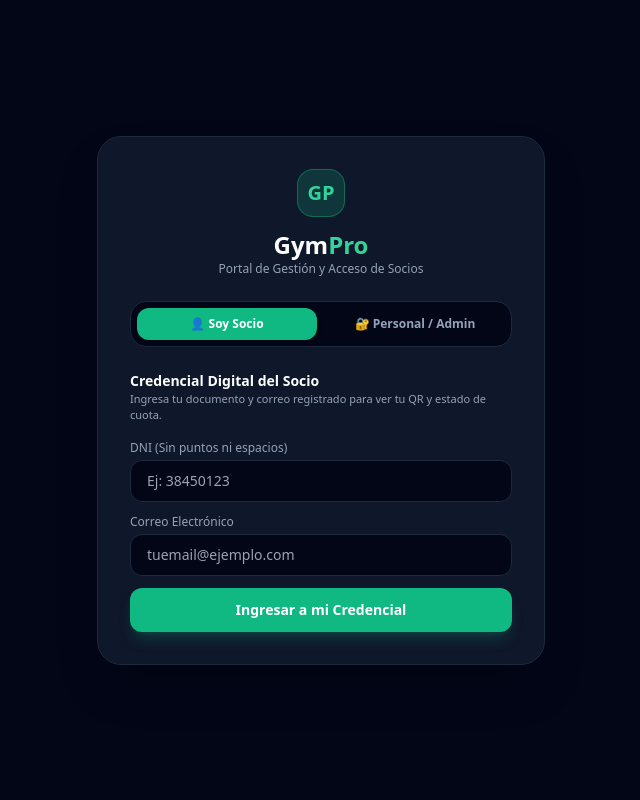
After one commit to SirPinion1988/gym-system, a FastAPI app: template templates/login_hub.html in a window 1280 px wide. The commit adds this page. Shown: the whole page, without its empty margins (319-959 px from the left). Run offline with FastAPI, Linux system fonts and the light colour scheme; the template is opened without the code that fills it, so the values that code supplies are empty; some libraries are stand-ins or nearby versions.

Commit message:
feat: login unificado socio/admin y gestion de operadores por rol

```diff
--- a/app/main.py
+++ b/app/main.py
@@ -12,7 +12,7 @@ from fastapi import FastAPI, Depends, Request, Form, HTTPException, status, Resp
 from fastapi.responses import HTMLResponse, RedirectResponse, JSONResponse, Response
 from fastapi.staticfiles import StaticFiles
 from fastapi.templating import Jinja2Templates
-from sqlalchemy.orm import Session
+from sqlalchemy.orm import Session, joinedload
 from sqlalchemy import func
 
 import mercadopago
@@ -20,12 +20,10 @@ import mercadopago
 from .database import engine, Base, get_db
 from . import models, auth, billing
 
-# Creación de tablas
 Base.metadata.create_all(bind=engine)
 
 app = FastAPI(title="Sistema de Gestión de Gimnasio - GymPro")
 
-# Inicialización SDK Mercado Pago
 MP_ACCESS_TOKEN = os.getenv("MP_ACCESS_TOKEN", "TEST-0000000000000000-000000-00000000000000000000000000000000-000000000")
 mp_sdk = mercadopago.SDK(MP_ACCESS_TOKEN)
 APP_PUBLIC_URL = os.getenv("APP_PUBLIC_URL", "https://gimnasio-app-0qhn.onrender.com")
@@ -78,7 +76,7 @@ def startup_db_init():
             db.add(admin_user)
             db.commit()
         else:
-            admin.password_hash = auth.hash_password("admin123")
+            admin.rol = "ADMIN"
             admin.activo = True
             db.commit()
 
@@ -147,22 +145,23 @@ def procesar_factura_y_mail(socio_id: int, pago_id: int, monto: float, concepto:
         db.close()
 
 
-# --- AUTENTICACIÓN ---
+# --- PÁGINA PRINCIPAL Y LOGIN DUAL ---
 
 @app.get("/", response_class=HTMLResponse)
-def index(request: Request, user: Optional[models.UsuarioSistema] = Depends(auth.get_current_user)):
-    if not user:
-        return RedirectResponse(url="/login", status_code=status.HTTP_302_FOUND)
-    return RedirectResponse(url="/dashboard", status_code=status.HTTP_302_FOUND)
+def index_hub(request: Request, user: Optional[models.UsuarioSistema] = Depends(auth.get_current_user)):
+    if user:
+        return RedirectResponse(url="/dashboard", status_code=status.HTTP_302_FOUND)
+    return templates.TemplateResponse(request=request, name="login_hub.html", context={"error_admin": None, "error_socio": None})
 
 
 @app.get("/login", response_class=HTMLResponse)
 def login_view(request: Request):
-    return templates.TemplateResponse(request=request, name="login.html", context={"error": None})
+    return RedirectResponse(url="/", status_code=status.HTTP_302_FOUND)
 
 
-@app.post("/login")
-def login_action(
+# 1. Login Administrativo (Usuario y Contraseña)
+@app.post("/login/admin")
+def login_admin_action(
     request: Request,
     response: Response,
     username: str = Form(...),
@@ -171,7 +170,7 @@ def login_action(
 ):
     user = db.query(models.UsuarioSistema).filter(models.UsuarioSistema.username == username.strip()).first()
     if not user or not auth.verify_password(password, user.password_hash) or not user.activo:
-        return templates.TemplateResponse(request=request, name="login.html", context={"error": "Usuario o contraseña inválidos."})
+        return templates.TemplateResponse(request=request, name="login_hub.html", context={"error_admin": "Credenciales inválidas o cuenta inactiva.", "error_socio": None})
 
     token = auth.create_access_token(data={"sub": user.username, "rol": user.rol})
     resp = RedirectResponse(url="/dashboard", status_code=status.HTTP_302_FOUND)
@@ -179,11 +178,92 @@ def login_action(
     return resp
 
 
+# 2. Login de Socios (DNI y Correo Electrónico)
+@app.post("/login/socio")
+def login_socio_action(
+    request: Request,
+    dni: str = Form(...),
+    email: str = Form(...),
+    db: Session = Depends(get_db)
+):
+    socio = db.query(models.Socio).filter(
+        models.Socio.dni == dni.strip(),
+        models.Socio.email == email.strip().lower()
+    ).first()
+
+    if not socio:
+        return templates.TemplateResponse(request=request, name="login_hub.html", context={"error_socio": "DNI o correo no coinciden con nuestros registros.", "error_admin": None})
+
+    return RedirectResponse(url=f"/socio/credencial/{socio.id}", status_code=status.HTTP_302_FOUND)
+
+
 @app.get("/logout")
 def logout():
-    resp = RedirectResponse(url="/login", status_code=status.HTTP_302_FOUND)
+    resp = RedirectResponse(url="/", status_code=status.HTTP_302_FOUND)
     resp.delete_cookie("access_token")
     return resp
+
+
+# --- GESTIÓN DE USUARIOS DEL SISTEMA (EXCLUSIVO ADMIN GENERAL) ---
+
+@app.get("/usuarios", response_class=HTMLResponse)
+def usuarios_sistema_view(
+    request: Request,
+    user: Optional[models.UsuarioSistema] = Depends(auth.get_current_user),
+    db: Session = Depends(get_db)
+):
+    if not user:
+        return RedirectResponse(url="/", status_code=status.HTTP_302_FOUND)
+    if user.rol != "ADMIN":
+        raise HTTPException(status_code=403, detail="Acceso denegado: solo el Administrador General puede gestionar cuentas.")
+
+    usuarios = db.query(models.UsuarioSistema).order_by(models.UsuarioSistema.id.asc()).all()
+    return templates.TemplateResponse(request=request, name="usuarios.html", context={"user": user, "usuarios": usuarios})
+
+
+@app.post("/usuarios/crear")
+def crear_usuario_sistema(
+    nombre: str = Form(...),
+    username: str = Form(...),
+    password: str = Form(...),
+    rol: str = Form("OPERADOR"),
+    user: Optional[models.UsuarioSistema] = Depends(auth.get_current_user),
+    db: Session = Depends(get_db)
+):
+    if not user or user.rol != "ADMIN":
+        raise HTTPException(status_code=403, detail="Acceso denegado.")
+
+    existe = db.query(models.UsuarioSistema).filter_by(username=username.strip()).first()
+    if existe:
+        raise HTTPException(status_code=400, detail="El nombre de usuario ya está en uso.")
+
+    nuevo_usuario = models.UsuarioSistema(
+        nombre=nombre.strip(),
+        username=username.strip(),
+        password_hash=auth.hash_password(password),
+        rol=rol,
+        activo=True
+    )
+    db.add(nuevo_usuario)
+    db.commit()
+    return RedirectResponse(url="/usuarios", status_code=status.HTTP_302_FOUND)
+
+
+@app.post("/usuarios/toggle-estado/{usuario_id}")
+def toggle_estado_usuario(
+    usuario_id: int,
+    user: Optional[models.UsuarioSistema] = Depends(auth.get_current_user),
+    db: Session = Depends(get_db)
+):
+    if not user or user.rol != "ADMIN":
+        raise HTTPException(status_code=403)
+    target = db.query(models.UsuarioSistema).get(usuario_id)
+    if not target or target.id == user.id:
+        raise HTTPException(status_code=400, detail="No puedes desactivar tu propia cuenta.")
+
+    target.activo = not target.activo
+    db.commit()
+    return RedirectResponse(url="/usuarios", status_code=status.HTTP_302_FOUND)
 
 
 # --- DASHBOARD ---
@@ -195,7 +275,7 @@ def dashboard(
     db: Session = Depends(get_db)
 ):
     if not user:
-        return RedirectResponse(url="/login", status_code=status.HTTP_302_FOUND)
+        return RedirectResponse(url="/", status_code=status.HTTP_302_FOUND)
 
     try:
         total_socios = db.query(models.Socio).count() or 0
@@ -226,7 +306,7 @@ def dashboard(
 @app.get("/socios", response_class=HTMLResponse)
 def socios_view(request: Request, user: Optional[models.UsuarioSistema] = Depends(auth.get_current_user), db: Session = Depends(get_db)):
     if not user:
-        return RedirectResponse(url="/login", status_code=status.HTTP_302_FOUND)
+        return RedirectResponse(url="/", status_code=status.HTTP_302_FOUND)
     socios = db.query(models.Socio).order_by(models.Socio.id.desc()).all()
     planes = db.query(models.Plan).filter(models.Plan.activo == True).all()
     return templates.TemplateResponse(request=request, name="socios.html", context={"user": user, "socios": socios, "planes": planes})
@@ -246,7 +326,7 @@ def crear_socio(
     db: Session = Depends(get_db)
 ):
     if not user:
-        return RedirectResponse(url="/login", status_code=status.HTTP_302_FOUND)
+        return RedirectResponse(url="/", status_code=status.HTTP_302_FOUND)
 
     f_nac = datetime.strptime(fecha_nacimiento.strip(), "%Y-%m-%d").date()
     edad = calcular_edad(f_nac)
@@ -338,9 +418,20 @@ def toggle_bloqueo_socio(socio_id: int, user: Optional[models.UsuarioSistema] =
 @app.get("/clases-profesores", response_class=HTMLResponse)
 def clases_profesores_view(request: Request, user: Optional[models.UsuarioSistema] = Depends(auth.get_current_user), db: Session = Depends(get_db)):
     if not user:
-        return RedirectResponse(url="/login", status_code=status.HTTP_302_FOUND)
-    profesores = db.query(models.Profesor).order_by(models.Profesor.id.desc()).all()
-    actividades = db.query(models.Actividad).order_by(models.Actividad.id.desc()).all()
+        return RedirectResponse(url="/", status_code=status.HTTP_302_FOUND)
+
+    try:
+        profesores = db.query(models.Profesor).order_by(models.Profesor.id.desc()).all()
+    except Exception as e:
+        print(f"Error consultando profesores: {e}")
+        profesores = []
+
+    try:
+        actividades = db.query(models.Actividad).options(joinedload(models.Actividad.profesor)).order_by(models.Actividad.id.desc()).all()
+    except Exception as e:
+        print(f"Error consultando actividades: {e}")
+        actividades = []
+
     return templates.TemplateResponse(request=request, name="clases_profesores.html", context={
         "user": user,
         "profesores": profesores,
@@ -361,15 +452,16 @@ def crear_profesor(
     db: Session = Depends(get_db)
 ):
     if not user:
-        return RedirectResponse(url="/login", status_code=status.HTTP_302_FOUND)
+        return RedirectResponse(url="/", status_code=status.HTTP_302_FOUND)
+
     profe = models.Profesor(
         nombre=nombre.strip(),
         apellido=apellido.strip(),
         dni=dni.strip(),
         celular=celular.strip(),
         especialidad=especialidad.strip(),
-        sueldo=sueldo,
-        tipo_sueldo=tipo_sueldo
+        sueldo=sueldo if sueldo else 0.0,
+        tipo_sueldo=tipo_sueldo if tipo_sueldo else "MENSUAL"
     )
     db.add(profe)
     db.commit()
@@ -387,9 +479,9 @@ def crear_clase(
     db: Session = Depends(get_db)
 ):
     if not user:
-        return RedirectResponse(url="/login", status_code=status.HTTP_302_FOUND)
+        return RedirectResponse(url="/", status_code=status.HTTP_302_FOUND)
 
-    pid = int(profesor_id) if profesor_id and profesor_id.strip() else None
+    pid = int(profesor_id) if profesor_id and profesor_id.strip() and profesor_id.strip() != "" else None
     clase = models.Actividad(
         nombre=nombre.strip(),
         dias=dias.strip(),
@@ -407,7 +499,7 @@ def crear_clase(
 @app.get("/caja-pagos", response_class=HTMLResponse)
 def pagos_view(request: Request, user: Optional[models.UsuarioSistema] = Depends(auth.get_current_user), db: Session = Depends(get_db)):
     if not user:
-        return RedirectResponse(url="/login", status_code=status.HTTP_302_FOUND)
+        return RedirectResponse(url="/", status_code=status.HTTP_302_FOUND)
     pagos = db.query(models.Pago).order_by(models.Pago.id.desc()).limit(25).all()
     socios = db.query(models.Socio).all()
     planes = db.query(models.Plan).order_by(models.Plan.id.asc()).all()
@@ -429,7 +521,7 @@ def registrar_pago(
     db: Session = Depends(get_db)
 ):
     if not user:
-        return RedirectResponse(url="/login", status_code=status.HTTP_302_FOUND)
+        return RedirectResponse(url="/", status_code=status.HTTP_302_FOUND)
     socio = db.query(models.Socio).get(socio_id)
     plan = db.query(models.Plan).get(plan_id)
     if not socio or not plan:
@@ -469,7 +561,7 @@ def crear_plan(
     db: Session = Depends(get_db)
 ):
     if not user:
-        return RedirectResponse(url="/login", status_code=status.HTTP_302_FOUND)
+        return RedirectResponse(url="/", status_code=status.HTTP_302_FOUND)
     p = models.Plan(nombre=nombre.strip(), precio=precio, dias_duracion=dias_duracion, descripcion=descripcion.strip(), activo=True)
     db.add(p)
     db.commit()
@@ -507,7 +599,7 @@ def editar_plan(
 @app.get("/kiosco", response_class=HTMLResponse)
 def kiosco_view(request: Request, user: Optional[models.UsuarioSistema] = Depends(auth.get_current_user), db: Session = Depends(get_db)):
     if not user:
-        return RedirectResponse(url="/login", status_code=status.HTTP_302_FOUND)
+        return RedirectResponse(url="/", status_code=status.HTTP_302_FOUND)
     productos = db.query(models.Producto).filter(models.Producto.activo == True).order_by(models.Producto.nombre.asc()).all()
     ventas = db.query(models.VentaProducto).order_by(models.VentaProducto.id.desc()).limit(15).all()
     return templates.TemplateResponse(request=request, name="kiosco.html", context={
@@ -527,7 +619,7 @@ def crear_producto(
     db: Session = Depends(get_db)
 ):
     if not user:
-        return RedirectResponse(url="/login", status_code=status.HTTP_302_FOUND)
+        return RedirectResponse(url="/", status_code=status.HTTP_302_FOUND)
     prod = models.Producto(nombre=nombre.strip(), categoria=categoria, precio_venta=precio_venta, stock=stock)
     db.add(prod)
     db.commit()
@@ -543,7 +635,7 @@ def vender_producto(
     db: Session = Depends(get_db)
 ):
     if not user:
-        return RedirectResponse(url="/login", status_code=status.HTTP_302_FOUND)
+        return RedirectResponse(url="/", status_code=status.HTTP_302_FOUND)
     prod = db.query(models.Producto).get(producto_id)
     if not prod or prod.stock < cantidad:
         return RedirectResponse(url="/kiosco?error=stock_insuficiente", status_code=status.HTTP_302_FOUND)
@@ -561,18 +653,16 @@ def vender_producto(
 @app.get("/balance", response_class=HTMLResponse)
 def balance_view(request: Request, user: Optional[models.UsuarioSistema] = Depends(auth.get_current_user), db: Session = Depends(get_db)):
     if not user:
-        return RedirectResponse(url="/login", status_code=status.HTTP_302_FOUND)
+        return RedirectResponse(url="/", status_code=status.HTTP_302_FOUND)
 
     hoy = date.today()
     primer_dia_mes = date(hoy.year, hoy.month, 1)
     primer_dia_anio = date(hoy.year, 1, 1)
 
-    # 1. Ingresos por Cuotas
     cuotas_hoy = db.query(func.coalesce(func.sum(models.Pago.monto), 0.0)).filter(func.date(models.Pago.fecha_pago) == hoy).scalar()
     cuotas_mes = db.query(func.coalesce(func.sum(models.Pago.monto), 0.0)).filter(models.Pago.fecha_pago >= primer_dia_mes).scalar()
     cuotas_anio = db.query(func.coalesce(func.sum(models.Pago.monto), 0.0)).filter(models.Pago.fecha_pago >= primer_dia_anio).scalar()
 
-    # 2. Ingresos por Kiosco
     kiosco_hoy = db.query(func.coalesce(func.sum(models.VentaProducto.total), 0.0)).filter(func.date(models.VentaProducto.fecha) == hoy).scalar()
     kiosco_mes = db.query(func.coalesce(func.sum(models.VentaProducto.total), 0.0)).filter(models.VentaProducto.fecha >= primer_dia_mes).scalar()
     kiosco_anio = db.query(func.coalesce(func.sum(models.VentaProducto.total), 0.0)).filter(models.VentaProducto.fecha >= primer_dia_anio).scalar()
@@ -581,16 +671,13 @@ def balance_view(request: Request, user: Optional[models.UsuarioSistema] = Depen
     total_ingresos_mes = cuotas_mes + kiosco_mes
     total_ingresos_anio = cuotas_anio + kiosco_anio
 
-    # 3. Egresos Operativos (Sueldos)
     egreso_sueldos_mensual = db.query(func.coalesce(func.sum(models.Profesor.sueldo), 0.0)).filter(models.Profesor.activo == True).scalar()
     meses_transcurridos = hoy.month
     egreso_sueldos_anual = egreso_sueldos_mensual * meses_transcurridos
 
-    # 4. Ganancia Neta Real
     ganancia_neta_mes = total_ingresos_mes - egreso_sueldos_mensual
     ganancia_neta_anio = total_ingresos_anio - egreso_sueldos_anual
 
-    # 5. Vencimientos
     limite_proximo = hoy + timedelta(days=7)
     vencidos = db.query(models.Socio).filter(models.Socio.fecha_vencimiento_cuota < hoy).order_by(models.Socio.fecha_vencimiento_cuota.asc()).all()
     proximos_vencer = db.query(models.Socio).filter(
@@ -704,31 +791,13 @@ def descargar_factura_pdf(factura_id: int, db: Session = Depends(get_db)):
     )
 
 
-# --- PORTAL DEL SOCIO Y CHECKOUT MP ---
-
-@app.get("/socio/login", response_class=HTMLResponse)
-def socio_login_view(request: Request):
-    return templates.TemplateResponse(request=request, name="socio_login.html", context={"error": None})
-
-
-@app.post("/socio/login")
-def socio_login_action(request: Request, dni: str = Form(...), email: str = Form(...), db: Session = Depends(get_db)):
-    socio = db.query(models.Socio).filter(
-        models.Socio.dni == dni.strip(),
-        models.Socio.email == email.strip().lower()
-    ).first()
-
-    if not socio:
-        return templates.TemplateResponse(request=request, name="socio_login.html", context={"error": "Datos no registrados."})
-
-    return RedirectResponse(url=f"/socio/credencial/{socio.id}", status_code=status.HTTP_302_FOUND)
-
+# --- CREDENCIAL DIGITAL DEL SOCIO ---
 
 @app.get("/socio/credencial/{socio_id}", response_class=HTMLResponse)
 def socio_credencial_view(socio_id: int, request: Request, db: Session = Depends(get_db)):
     socio = db.query(models.Socio).get(socio_id)
     if not socio:
-        return RedirectResponse(url="/socio/login", status_code=status.HTTP_302_FOUND)
+        return RedirectResponse(url="/", status_code=status.HTTP_302_FOUND)
 
     hoy = date.today()
     cuota_al_dia = (socio.estado_cuota == "ACTIVO") and (not socio.fecha_vencimiento_cuota or socio.fecha_vencimiento_cuota >= hoy)
@@ -850,7 +919,7 @@ async def mercadopago_webhook(request: Request, background_tasks: BackgroundTask
 @app.get("/molinete", response_class=HTMLResponse)
 def molinete_view(request: Request, user: Optional[models.UsuarioSistema] = Depends(auth.get_current_user)):
     if not user:
-        return RedirectResponse(url="/login", status_code=status.HTTP_302_FOUND)
+        return RedirectResponse(url="/", status_code=status.HTTP_302_FOUND)
     return templates.TemplateResponse(request=request, name="molinete.html", context={"user": user})
 
 
--- /dev/null
+++ b/templates/login_hub.html
@@ -0,0 +1,113 @@
+<!DOCTYPE html>
+<html lang="es">
+<head>
+    <meta charset="UTF-8">
+    <meta name="viewport" content="width=device-width, initial-scale=1.0">
+    <title>Acceso al Sistema | GymPro</title>
+    <script src="https://cdn.tailwindcss.com"></script>
+</head>
+<body class="bg-slate-950 text-slate-100 min-h-screen flex items-center justify-center p-4">
+    <div class="w-full max-w-md bg-slate-900 border border-slate-800 rounded-3xl p-8 shadow-2xl">
+        <!-- Logo de GymPro -->
+        <div class="text-center mb-6">
+            <div class="inline-flex items-center justify-center w-12 h-12 rounded-2xl bg-emerald-500/20 border border-emerald-500/40 text-emerald-400 font-black text-xl mb-3">
+                GP
+            </div>
+            <h1 class="text-2xl font-black text-white">Gym<span class="text-emerald-400">Pro</span></h1>
+            <p class="text-xs text-slate-400">Portal de Gestión y Acceso de Socios</p>
+        </div>
+
+        <!-- Selector de Modo de Acceso (Pestañas) -->
+        <div class="grid grid-cols-2 gap-2 bg-slate-950 p-1.5 rounded-2xl border border-slate-800 mb-6">
+            <button id="tab-socio" onclick="mostrarPestana('socio')" class="py-2 rounded-xl text-xs font-bold transition bg-emerald-500 text-white shadow-md">
+                👤 Soy Socio
+            </button>
+            <button id="tab-admin" onclick="mostrarPestana('admin')" class="py-2 rounded-xl text-xs font-bold transition text-slate-400 hover:text-white">
+                🔐 Personal / Admin
+            </button>
+        </div>
+
+        <!-- FORMULARIO 1: SOCIOS (DNI Y MAIL) -->
+        <div id="form-socio" class="space-y-4">
+            <div class="text-left mb-2">
+                <h2 class="text-sm font-bold text-white">Credencial Digital del Socio</h2>
+                <p class="text-[11px] text-slate-400">Ingresa tu documento y correo registrado para ver tu QR y estado de cuota.</p>
+            </div>
+
+            {% if error_socio %}
+            <div class="bg-rose-500/10 border border-rose-500/30 text-rose-400 text-xs p-3 rounded-xl text-center">
+                {{ error_socio }}
+            </div>
+            {% endif %}
+
+            <form action="/login/socio" method="POST" class="space-y-3">
+                <div>
+                    <label class="block text-xs text-slate-400 mb-1">DNI (Sin puntos ni espacios)</label>
+                    <input type="text" name="dni" required placeholder="Ej: 38450123" class="w-full bg-slate-950 border border-slate-800 rounded-xl px-4 py-2.5 text-sm text-white focus:outline-none focus:border-emerald-500">
+                </div>
+                <div>
+                    <label class="block text-xs text-slate-400 mb-1">Correo Electrónico</label>
+                    <input type="email" name="email" required placeholder="tuemail@ejemplo.com" class="w-full bg-slate-950 border border-slate-800 rounded-xl px-4 py-2.5 text-sm text-white focus:outline-none focus:border-emerald-500">
+                </div>
+                <button type="submit" class="w-full bg-emerald-500 hover:bg-emerald-600 text-white font-bold py-3 rounded-xl text-sm transition shadow-lg shadow-emerald-500/20">
+                    Ingresar a mi Credencial
+                </button>
+            </form>
+        </div>
+
+        <!-- FORMULARIO 2: ADMINISTRACIÓN (USUARIO Y CONTRASEÑA) -->
+        <div id="form-admin" class="space-y-4 hidden">
+            <div class="text-left mb-2">
+                <h2 class="text-sm font-bold text-white">Ingreso de Personal</h2>
+                <p class="text-[11px] text-slate-400">Acceso a recepción, caja, socios y control administrativo.</p>
+            </div>
+
+            {% if error_admin %}
+            <div class="bg-rose-500/10 border border-rose-500/30 text-rose-400 text-xs p-3 rounded-xl text-center">
+                {{ error_admin }}
+            </div>
+            {% endif %}
+
+            <form action="/login/admin" method="POST" class="space-y-3">
+                <div>
+                    <label class="block text-xs text-slate-400 mb-1">Nombre de Usuario</label>
+                    <input type="text" name="username" required placeholder="Usuario" class="w-full bg-slate-950 border border-slate-800 rounded-xl px-4 py-2.5 text-sm text-white focus:outline-none focus:border-indigo-500">
+                </div>
+                <div>
+                    <label class="block text-xs text-slate-400 mb-1">Contraseña</label>
+                    <input type="password" name="password" required placeholder="••••••••" class="w-full bg-slate-950 border border-slate-800 rounded-xl px-4 py-2.5 text-sm text-white focus:outline-none focus:border-indigo-500">
+                </div>
+                <button type="submit" class="w-full bg-indigo-600 hover:bg-indigo-500 text-white font-bold py-3 rounded-xl text-sm transition shadow-lg shadow-indigo-600/20">
+                    Iniciar Sesión en Panel
+                </button>
+            </form>
+        </div>
+    </div>
+
+    <script>
+        function mostrarPestana(tipo) {
+            const formSocio = document.getElementById('form-socio');
+            const formAdmin = document.getElementById('form-admin');
+            const tabSocio = document.getElementById('tab-socio');
+            const tabAdmin = document.getElementById('tab-admin');
+
+            if (tipo === 'socio') {
+                formSocio.classList.remove('hidden');
+                formAdmin.classList.add('hidden');
+                tabSocio.className = "py-2 rounded-xl text-xs font-bold transition bg-emerald-500 text-white shadow-md";
+                tabAdmin.className = "py-2 rounded-xl text-xs font-bold transition text-slate-400 hover:text-white";
+            } else {
+                formAdmin.classList.remove('hidden');
+                formSocio.classList.add('hidden');
+                tabAdmin.className = "py-2 rounded-xl text-xs font-bold transition bg-indigo-600 text-white shadow-md";
+                tabSocio.className = "py-2 rounded-xl text-xs font-bold transition text-slate-400 hover:text-white";
+            }
+        }
+
+        // Si hubo error de admin al recargar, mostrar pestaña admin directamente
+        {% if error_admin %}
+            mostrarPestana('admin');
+        {% endif %}
+    </script>
+</body>
+</html>
```
Also changed, not shown: templates/clases_profesores.html (+7 -7 lines), templates/dashboard.html (+11 -5 lines), templates/usuarios.html (added, +126 -0 lines).
